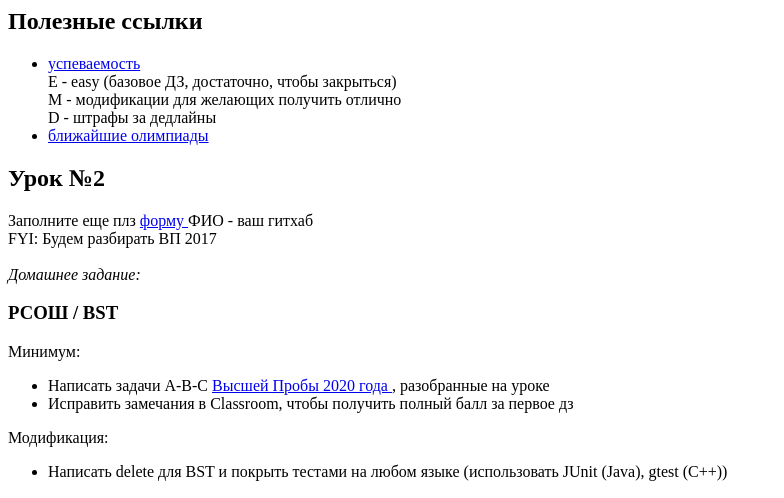
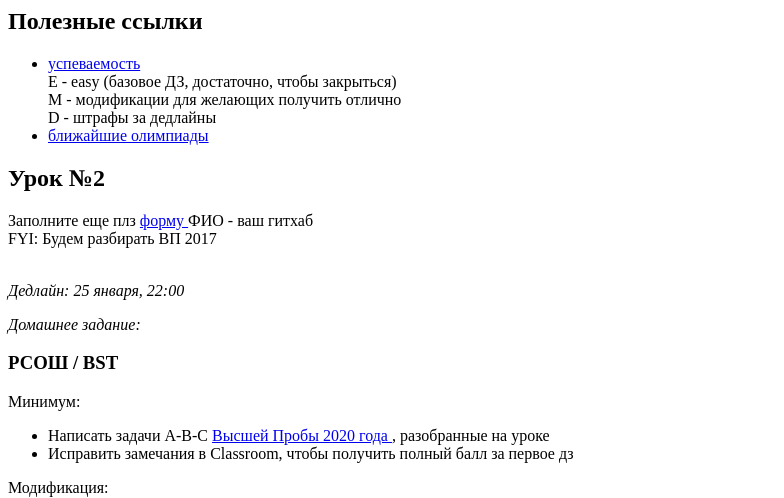
Before and after one commit to Timoniche/Timoniche.github.io, a plain HTML site: page algo239/lesson1.html in a window 1280 px wide. Shown: the top 498 px of the page, without its empty margins (0-784 px from the left). Drawn offline with Linux system fonts and the light colour scheme.

Commit message:
deadline

```diff
--- a/algo239/lesson1.html
+++ b/algo239/lesson1.html
@@ -21,6 +21,9 @@
     форму
 </a> ФИО - ваш гитхаб<br>
 FYI: Будем разбирать ВП 2017<br><br>
+<p>
+    <i>Дедлайн: 25 января, 22:00</i>
+</p>
 <i>Домашнее задание:</i>
 <h3>РСОШ / BST</h3>
 Минимум: <br>
```
